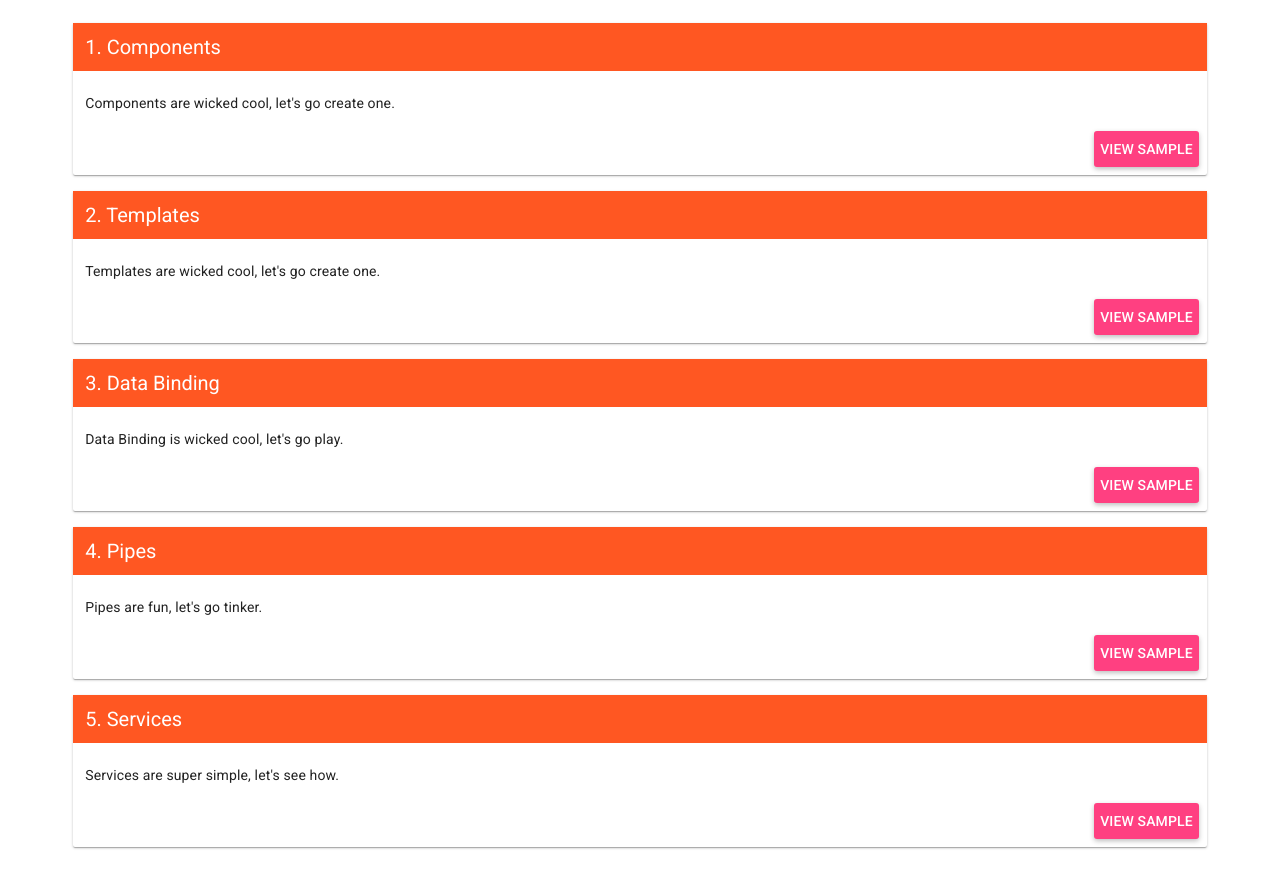
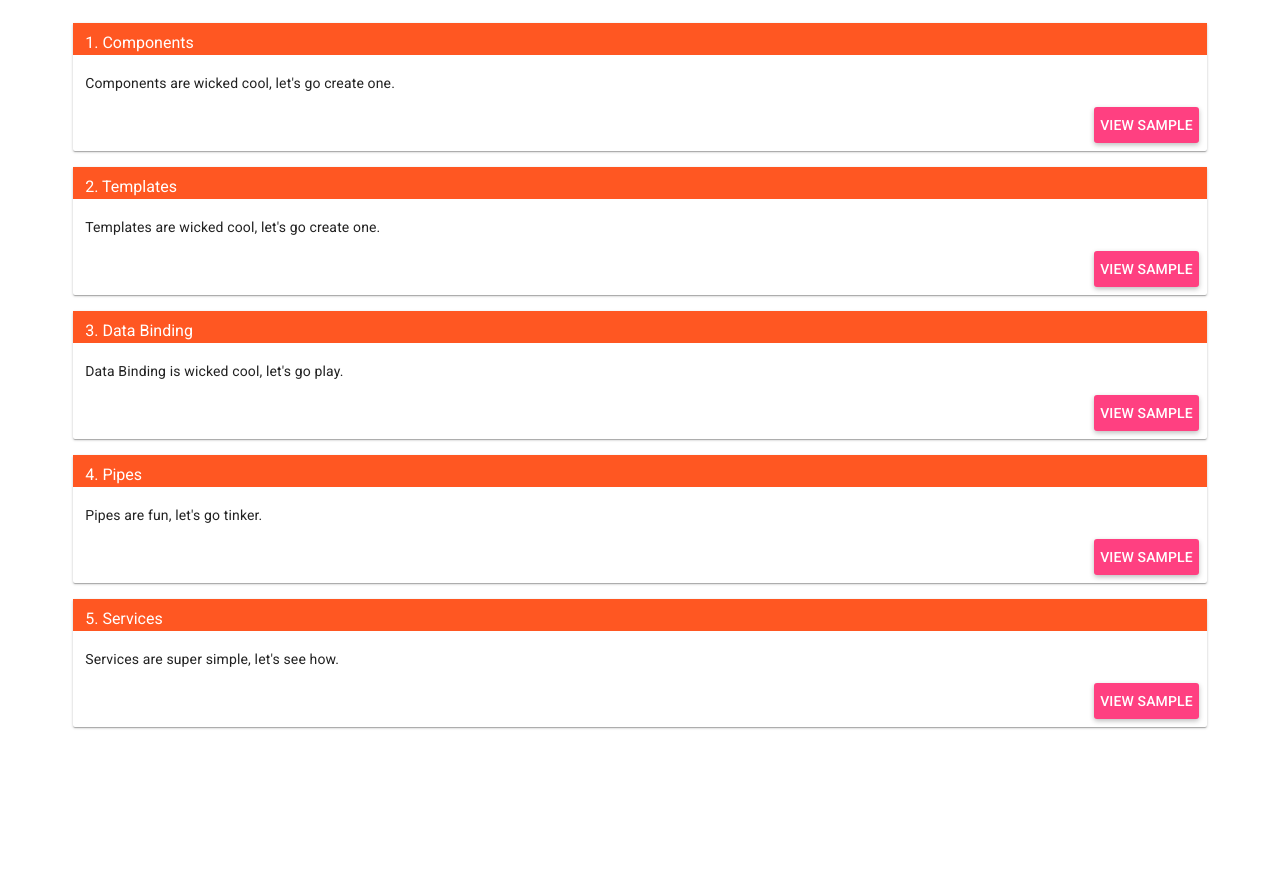
Before and after one commit to johnpapa/angular-2-first-look-launcher, a website: page index.html in a window 1280 px wide. Shown: the part 67-944 px from the top of the page. After the commit the page ends 828 px from the top, so only its background shows below. Drawn offline with Linux system fonts and the light colour scheme.

Commit message:
tightening titles

```diff
--- a/assets/app.css
+++ b/assets/app.css
@@ -14,7 +14,7 @@ a {
 }
 
 .md-headline {
-  font-size: 20px;
+  font-size: 16px;
 }
 md-content {
   margin: 2em auto !important;
@@ -27,11 +27,12 @@ md-card {
 }
 
 md-card md-card-title {
-  padding: 8px 12px;
+  padding: 4px 12px;
 }
 
 md-toolbar.card-title {
-  min-height: 40px;
+  height: 32px;
+  min-height: 32px;
 }
 
 md-toolbar.dark {
--- a/index.html
+++ b/index.html
@@ -37,8 +37,8 @@
     </div>
   </md-toolbar>
 
-  <md-content flex="">
-    <md-card ng-repeat="card in vm.cards">
+  <md-content flex>
+    <md-card ng-repeat="card in vm.cards" >
       <md-toolbar class="md-primary md-hue-0 card-title">
         <md-card-title>
           <md-card-title-text>
```
